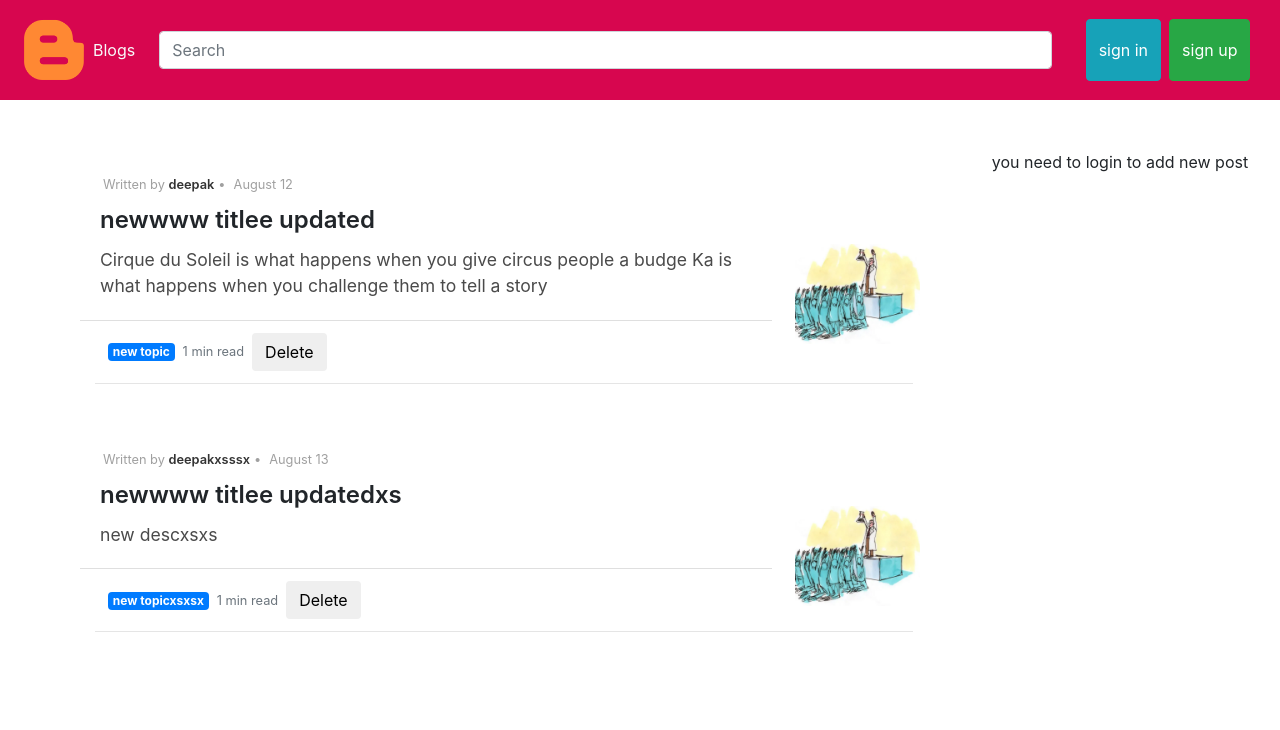
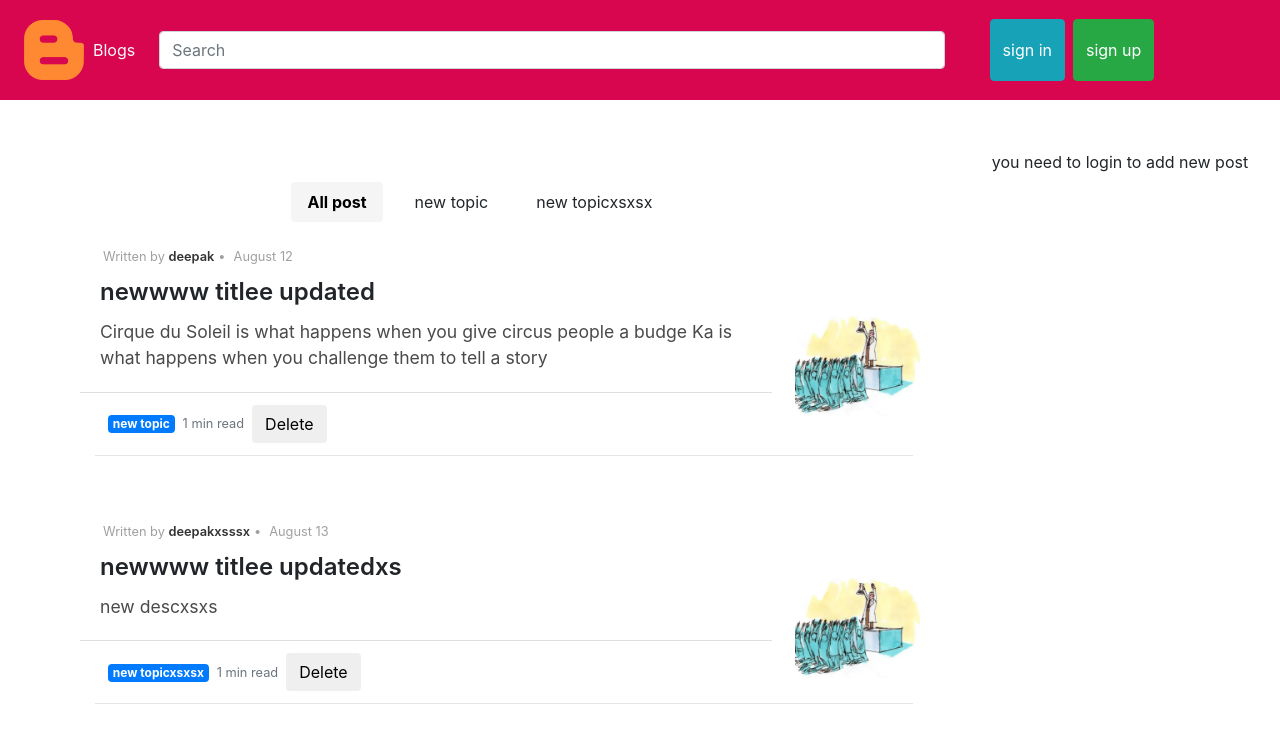
Before and after one commit to Vwore/Medium_clone, a React (Create React App) app in the folder medium_clone/: page / in a window 1280 px wide. Shown: the top 730 px of the page. Built offline with nearby package versions, Linux system fonts and the light colour scheme.

Commit message:
tabs added

```diff
--- a/medium_clone/src/Create.js
+++ b/medium_clone/src/Create.js
@@ -5,8 +5,7 @@ import axios from 'axios';
 
 
 const Create=()=>{
-    const history=useHistory();
-    const data=JSON.parse(localStorage.getItem('profile'));
+    const history=localStorage.getItem('profile');
 
     const [title, setTitle] = useState('');
     const [body, setBody] = useState('');
@@ -33,7 +32,7 @@ const Create=()=>{
         "topics": topic
     } ,{
         headers: {
-          'Authorization': `Bearer ${data.auth_token}` // Include the token as a Bearer token in the header
+          // 'Authorization': `Bearer ${data.auth_+-+++++++token}` // Include the token as a Bearer token in the header
         }
       })
         .then(response => {
--- a/medium_clone/src/Home.js
+++ b/medium_clone/src/Home.js
@@ -5,6 +5,7 @@ import React from "react";
 import Top_bar from "./top_bar.js";
 import { MyContext } from "./Mycontext.js";
 import axios from "axios";
+import Tabs from "./Tabs.js";
 
 const Home=() => {
   const {user,setUser} =useContext(MyContext);
@@ -14,17 +15,17 @@ const Home=() => {
     useEffect(()=>{
         const data=localStorage.getItem('profile');
         setUser(data!=null);
-        fetchAllPosts();
+
     },[]);
 
     return(
         <div>
             <Top_bar user={user} setUser={setUser} post_data={posts} setPost_data={setPosts} />
-
             <div className="container-fluid">
                 <div className="row">
                     <div className="col-9">
-                   <    Posts user={user} setuser={setUser} post_data={posts}  />
+                    <Tabs />
+                   {/* <    Posts user={user} setuser={setUser} post_data={posts}  /> */}
                     </div>
                     <div className="col-3">
                         <Side_column user={user} setuser={setUser}/>
--- a/medium_clone/src/Mycontext.js
+++ b/medium_clone/src/Mycontext.js
@@ -1,25 +1,11 @@
 // MyContext.js
-import React, { createContext, useState } from 'react';
+import React, { createContext, useEffect, useState } from 'react';
 import axios from 'axios';
 
 const MyContext = createContext();
 
 function MyProvider({ children }) {
-  const instance = axios.create({
-    baseURL: 'http://127.0.0.1:3000', // Set your API base URL
-    // Add default headers here, including the authorization header
-    headers: {
-      'Content-Type': 'application/json',
-    },
-  });
 
-  const [user, setUser] = useState(false);
-  const [posts, setPosts] = useState([]);
-    console.log('context ' +user)
-//   const x = localStorage.getItem('profile');
-//   if(x){setUser(true);}
-
-  const fetchAllPosts = async () => {
   const response = [
     {
         "id": 1,
@@ -50,6 +36,25 @@ function MyProvider({ children }) {
         "user_id": 4
     }
 ];
+
+  const instance = axios.create({
+    baseURL: 'http://127.0.0.1:3000', // Set your API base URL
+    // Add default headers here, including the authorization header
+    headers: {
+      'Content-Type': 'application/json',
+    },
+  });
+
+  const [user, setUser] = useState(false);
+  const [posts, setPosts] = useState([]);
+  const [profile,setProfile]= useState(false);
+  // catergory will be added in fetchallpost
+  const [catergory,setCatergory]=useState([]);
+  console.log('context ' +user)
+  // const x = localStorage.getItem('profile');
+  // if(x){setUser(true);}
+
+  const fetchAllPosts = async () => {
   setPosts(response);
   };
 
@@ -59,8 +64,18 @@ function MyProvider({ children }) {
     posts,
     setPosts,
     fetchAllPosts,
-    instance
+    instance,
+    profile,
+    setProfile,
+    catergory,
+    setCatergory
   };
+
+  useEffect(()=> {
+    var x=[];
+    response.map((element)=>(x.push(element.topic)));
+    setCatergory([...catergory,...x]);
+  },[]);
 
   return (
     <MyContext.Provider value={contextValue}>
--- /dev/null
+++ b/medium_clone/src/Tabs.css
@@ -0,0 +1,26 @@
+.tabs-container {
+    display: flex;
+    flex-direction: column;
+    align-items: center;
+    margin-top: 2rem;
+  }
+
+  .tabs {
+    display: flex;
+    justify-content: center;
+    gap: 1rem;
+  }
+
+  .tab {
+    padding: 0.5rem 1rem;
+    cursor: pointer;
+    border-radius: 4px;
+    font-weight: normal; /* Set default font weight */
+    border: none; /* Remove border */
+  }
+
+  .tab.active {
+    background-color: #f5f5f5;
+    color: rgb(0, 0, 0);
+    font-weight: bold; /* Change font weight for active tab */
+  }
--- /dev/null
+++ b/medium_clone/src/Tabs.js
@@ -0,0 +1,47 @@
+import React, { useContext, useEffect, useState } from 'react';
+import './Tabs.css'; // You'll create this CSS file later
+import Posts from './posts';
+import { MyContext } from './Mycontext';
+
+const Tabs = () => {
+  const [activeTab, setActiveTab] = useState(0);
+  const {catergory,user}=useContext(MyContext);
+  const [curr_cat,setCurr_cat]=useState("");
+
+  const handleTabClick = (index) => {
+    setActiveTab(index);
+    setCurr_cat(tabItems[index]);
+  };
+
+  const [tabItems,setTabItems] = useState([]);
+
+  useEffect(()=>{
+    var x=['All post'];
+    if(user){
+      x.push('Recommended');
+    }
+    x=[...x,...catergory]
+     setTabItems([...x]);
+    },[catergory,user]);
+
+  return (
+    <div className="tabs-container">
+      <div className="tabs">
+        {tabItems.map((tab, index) => (
+          <div
+            key={index}
+            className={`tab ${index === activeTab ? 'active' : ''}`}
+            onClick={() => handleTabClick(index)}
+          >
+            {tab}
+          </div>
+        ))}
+      </div>
+      <div className="tab-content">
+        {<Posts catergory={curr_cat}/>}
+      </div>
+    </div>
+  );
+};
+
+export default Tabs;
--- /dev/null
+++ b/medium_clone/src/dropdown.css
@@ -0,0 +1,34 @@
+.dropdown-container {
+    position: relative;
+  }
+
+  .dropdown-button {
+    color: white;
+    padding: 0.5rem 1rem;
+    cursor: pointer;
+    border: 1px solid #ccc;
+    border-radius: 4px;
+    background-color: #e8014a;
+  }
+
+  .dropdown-options {
+    position: absolute;
+    top: 100%;
+    left: 0;
+    width: 100%;
+    justify-items: center;
+    background-color: #fff;
+    border: 1px solid #ccc;
+    border-top: none;
+    border-radius: 0 0 4px 4px;
+    z-index: 1;
+  }
+
+  .dropdown-option {
+    padding: 0.5rem 1rem;
+    cursor: pointer;
+  }
+
+  .dropdown-option:hover {
+    background-color: #f0f0f0;
+  }
--- /dev/null
+++ b/medium_clone/src/dropdown.js
@@ -0,0 +1,57 @@
+import React, { useContext, useState } from 'react';
+import './dropdown.css'; // You'll create this CSS file later
+import { MyContext } from './Mycontext';
+
+
+const DropdownButton = () => {
+    const {instance, setUser,setProfile}=useContext(MyContext);
+    const options =['User_name','create profile','logout'];
+  const [isOpen, setIsOpen] = useState(false);
+  const [selectedOption, setSelectedOption] = useState(options[0]);
+
+  const handleOptionClick = (option) => {
+    setSelectedOption(option);
+    setIsOpen(false);
+    if(option=='logout')
+    {
+        localStorage.clear();
+        instance.delete('/logout').then(response=> {console.log('logged out '+response)}).catch(error=> { console.log(error)});
+        setUser(false);
+    }
+    if(option=='create profile')
+    {
+        setProfile(true);
+    }
+    if(option=='User_name')
+    {
+      console.log('userssss')
+        setProfile(false);
+    }
+  };
+
+  return (
+    <div className="dropdown-container">
+      <button
+        className="dropdown-button"
+        onClick={() => setIsOpen(!isOpen)}
+      >
+        {selectedOption}
+      </button>
+      {isOpen && (
+        <div className="dropdown-options">
+          {options.map((option, index) => (
+            <div
+              key={index}
+              className="dropdown-option"
+              onClick={() => handleOptionClick(option)}
+            >
+              {option}
+            </div>
+          ))}
+        </div>
+      )}
+    </div>
+  );
+};
+
+export default DropdownButton;
--- a/medium_clone/src/posts.js
+++ b/medium_clone/src/posts.js
@@ -2,12 +2,24 @@ import Post from "./post.js"
 import React, { useContext, useEffect } from "react";
 import { MyContext } from "./Mycontext.js";
 
-const Posts = () => {
+const Posts = ({catergory}) => {
     const {fetchAllPosts,posts,user} = useContext(MyContext);
 
     useEffect(()=>{
-        if(posts.length===0 && user) {fetchAllPosts(); }
-    },[]);
+        console.log(catergory);
+        if(catergory=="" || catergory=="All post")
+        {
+            fetchAllPosts();
+        }
+        else if(catergory=="Recommended")
+        {
+            // fetch recommended post
+        }
+        else
+        {
+            // fetch article by topic
+        }
+    },[catergory]);
     console.log(posts)
     return (
 
@@ -15,14 +27,12 @@ const Posts = () => {
         <div className="row pl-5">
             <div className="col-12">
                 {
-                    posts.map((elemet)=>(<Post article={elemet}/>))
+                    posts.map((elemet)=>(
+                    <Post article={elemet}/>))
                 }
                 {/* <Post article={article} />
                 <Post article={article} /> */}
-
             </div>
-
-
 
 
         </div>
--- a/medium_clone/src/side_column.js
+++ b/medium_clone/src/side_column.js
@@ -1,16 +1,72 @@
-import React,{useContext} from "react";
+import React,{useContext,useState} from "react";
 import { useHistory } from "react-router-dom";
 import { MyContext } from "./Mycontext";
 
 const Side_column = () => {
+    const [formData, setFormData] = useState({
+        bio: '',
+        name: '',
+        interestedTopics: [],
+      });
+      const handleChange = (e) => {
+        const { name, value } = e.target;
+        setFormData((prevData) => ({
+          ...prevData,
+          [name]: value,
+        }));
+      };
+
+      const handleSubmit = (e) => {
+        e.preventDefault();
+        // create profile request and
+        setProfile(false);
+        console.log(formData);
+      };
+
+
     const history=useHistory();
-    const {user}=useContext(MyContext);
-    console.log('sidebar '+ user)
+    const {user,profile,setProfile}=useContext(MyContext);
     return (
-        <div className="d-flex justify-content-center">
-            {(user)?<button className=" border-3-primary rounded bg-info text-light px-3 py-1" onClick={() => {history.push('/create');}}>
+    <div className="d-flex align-item-center justify-content-center">
+        <div className="d-flex flex-column justify-contents-center align-items-center">
+            {user && profile && <div className="profile-form mb-5">
+            <form onSubmit={handleSubmit} className="align-item-center ">
+        <label>
+          Bio:
+          <textarea
+            name="bio"
+            value={formData.bio}
+            onChange={handleChange}
+          />
+        </label>
+        <br />
+        <label>
+          Name:
+          <input
+            type="text"
+            name="name"
+            value={formData.name}
+            onChange={handleChange}
+          />
+        </label>
+        <br />
+        <label>
+          Interested Topics:
+          <input
+            type="text"
+            name="interestedTopics"
+            value={formData.interestedTopics}
+            onChange={handleChange}
+          />
+        </label>
+        <br />
+        <button type="submit">Submit</button>
+      </form>
+    </div>}
+            {(user)?<button className=" border-3-primary rounded bg-white text-black px-3 py-1" onClick={() => {history.push('/create');}}>
                 Add new post
             </button>:<p>you need to login to add new post</p>}
+        </div>
         </div>
     );
 }
--- a/medium_clone/src/top_bar.js
+++ b/medium_clone/src/top_bar.js
@@ -5,7 +5,7 @@ import axios from 'axios';
 import React from "react";
 import { useHistory } from "react-router-dom";
 import { MyContext } from "./Mycontext";
-
+import DropdownButton from "./dropdown";
 
 
 const Top_bar =() => {
@@ -15,8 +15,8 @@ const Top_bar =() => {
   const [search_value,setSearch_value]=useState("");
 
 
-  const {user,setUser,fetchAllPosts,setPosts,instance} = useContext(MyContext);
-
+  const {user,setUser,fetchAllPosts,setPosts,instance,catergory} = useContext(MyContext);
+  // setUser(true);
   function signin(e){
     console.log('sign in');
 
@@ -37,6 +37,7 @@ function gohome(e){
   if(user) {fetchAllPosts();}
   console.log('gohome');
   e.preventDefault();
+  console.log(catergory);
   history.push('/')
 }
 
@@ -61,22 +62,22 @@ function handle_search(e)
   });
 }
 
-function mypost(){
-    axios.get('http://127.0.0.1:3001/articlebylogeduser', {
-        headers: {
-          'Authorization': `Bearer ${data.auth_token}` // Include the token as a Bearer token in the header
-        }
-      } )
-        .then(response => {
-          // Handle the API response here
-          console.log('mypost');
-          setPosts(response.data);
-        })
-        .catch(error => {
-          // Handle any errors that occurred during the API request
-          console.error('Error:', error);
-        });
-  }
+// function mypost(){
+//     axios.get('http://127.0.0.1:3001/articlebylogeduser', {
+//         headers: {
+//           'Authorization': `Bearer ${data.auth_token}` // Include the token as a Bearer token in the header
+//         }
+//       } )
+//         .then(response => {
+//           // Handle the API response here
+//           console.log('mypost');
+//           setPosts(response.data);
+//         })
+//         .catch(error => {
+//           // Handle any errors that occurred during the API request
+//           console.error('Error:', error);
+//         });
+//   }
   useEffect(()=>{
     // setData(JSON.parse(localStorage.getItem('profile')));
     // setUser(data!=null);
@@ -87,7 +88,7 @@ function mypost(){
         <div className="top-bar">
             <div className="container-fluid">
             <div className="row">
-                <div className="col-10 d-flex align-items-center">
+                <div className="col-9 d-flex align-items-center">
                     {/* <div className="row "> */}
                         <img src={blog} className="px-1" alt="logo" style={ {height: 70 } } onClick={gohome} ></img>
                         <div className="text-center text-light fw-bold fs-5 pr-4">Blogs</div>
@@ -95,16 +96,10 @@ function mypost(){
                     {/* </div> */}
                 </div>
                    {(user)?(
-                   <div className="col-2 d-flex align-items-center">
-                    <div class=" d-flex text-light text-wrap rounded pr-3 align-items-center">
-                              <p class="align-content-center ">{auth_name}</p>
-                              <button className="btn" onClick={mypost}>My post</button>
-                      </div>
-                      <button className=" btn btn-primary" type="button" onClick={(e)=> { e.preventDefault(); localStorage.clear();
-                          instance.delete('/logout').then(response=> {console.log('logged out '+response)}).catch(error=> { console.log(error)});
-                          setUser(false);}}>Log out </button>
+                   <div className="col-3 d-flex align-items-center justify-content-center">
+                    <DropdownButton />
                     </div>):
-                    <div className="col-2 d-flex align-items-cente">
+                    <div className="col-2 d-flex justify-content-end">
                         <button className="m-1 btn btn-info" type="button" onClick={signin}>sign in </button>
                         <button className="m-1 btn btn-success" type="button" onClick={signup} >sign up</button>
                     </div>}
```
Also changed, not shown: medium_clone/src/Auth.js (+9 -2 lines). Lines whose indentation alone changed are shown as unchanged.
